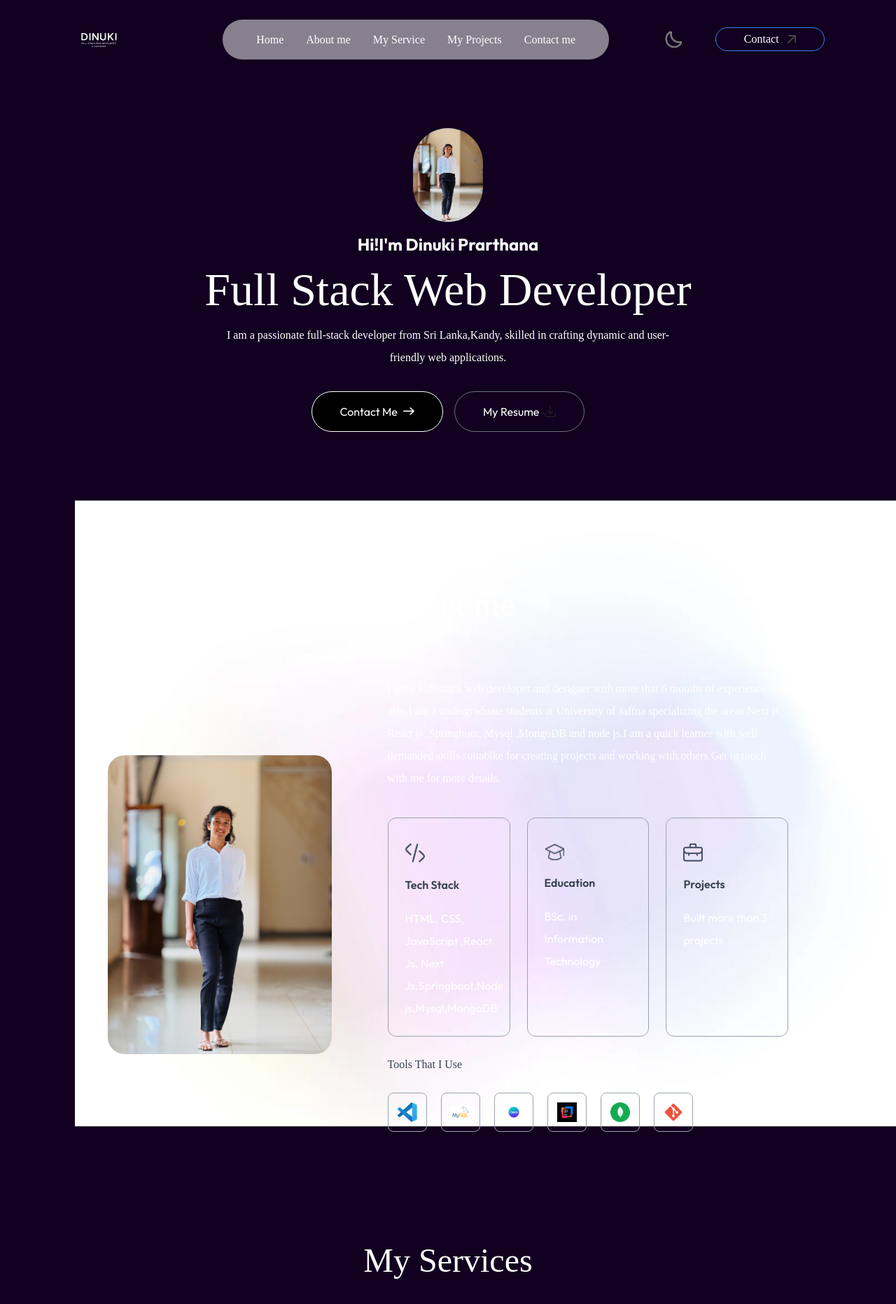
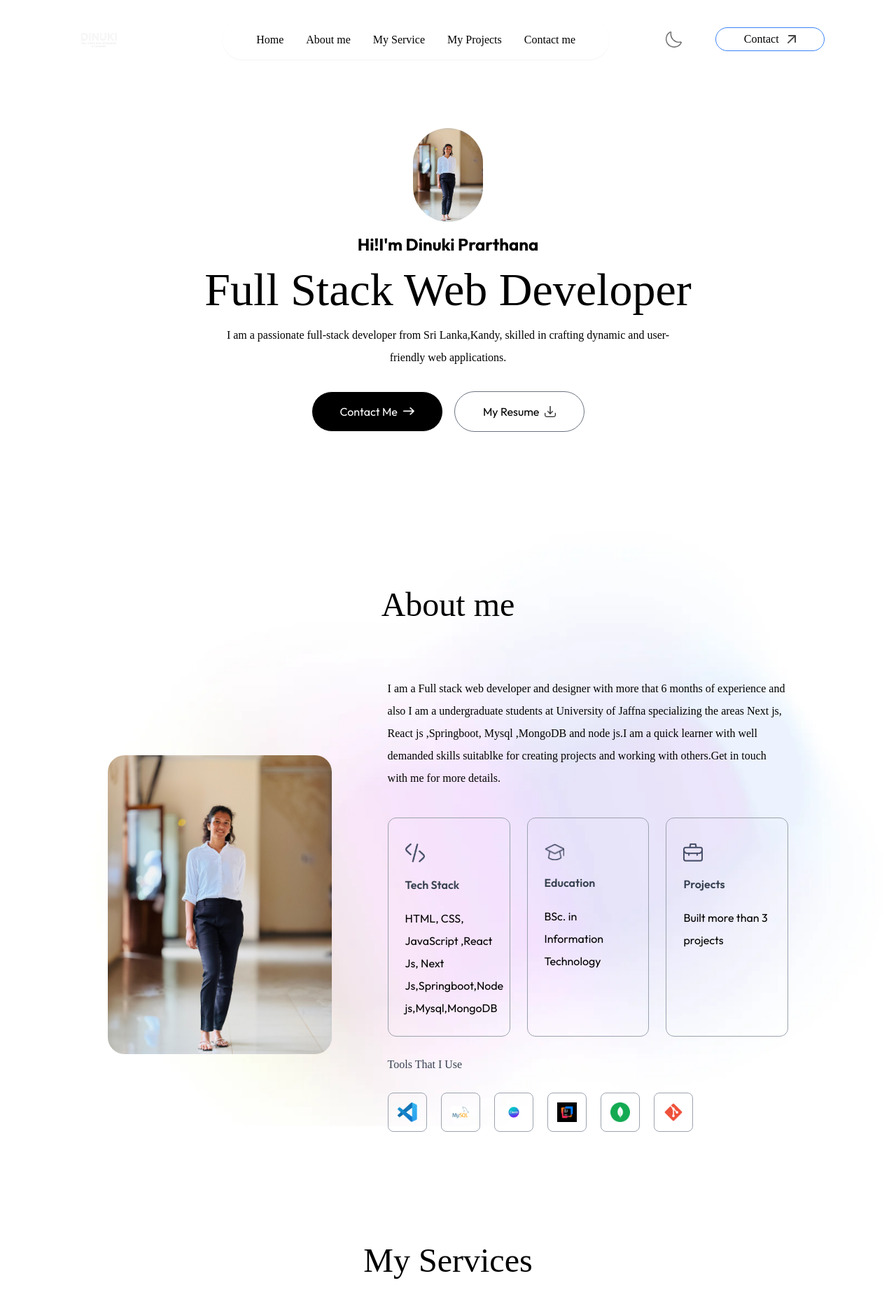
Before and after one commit to Dinuki85/portfolio, a Next.js app: page / in a window 1280 px wide. Shown: the top 1863 px of the page at 70% size. Built offline with nearby package versions, Linux system fonts and the light colour scheme.

Commit message:
Updating the dark theme of the page

```diff
--- a/app/components/Navbar.jsx
+++ b/app/components/Navbar.jsx
@@ -2,7 +2,7 @@ import { assets } from '@/assets/assets'
 import Image from 'next/image'
 import React, { useEffect, useRef, useState } from 'react'
 
-const Navbar = () => {
+const Navbar = ({isDarkMode, setIsDarkMode}) => {
 
   const [isScroll,setIsScroll] = useState(false)
   const sideMenuRef = useRef();
@@ -45,7 +45,7 @@ const Navbar = () => {
             <li><a className="font-Ovo" href="#contact">Contact me</a></li>
         </ul>
         <div className='flex items-center gap-8'>
-          <button>
+          <button onClick={()=> setIsDarkMode(prev => !prev)}>
             <Image src={assets.moon_icon}  width={20} height={20} alt = '' className='w-6'/>
           </button>
             <a href='#contact'  className='items-center hidden gap-3 px-10 ml-4 border border-blue-500 rounded-full font-Ovo lg:flex'>Contact <Image src={assets.arrow_icon} alt =" " className='w-3'/></a>
--- a/app/page.js
+++ b/app/page.js
@@ -12,7 +12,17 @@ import { useEffect, useState } from "react";
 
 export default function Home() {
 
-  const [isDarkMode, setIsDarkMode] = useState(true);
+  const [isDarkMode, setIsDarkMode] = useState(false);
+
+  useEffect(()=>{
+      if(localStorage.theme === 'dark' || (!('theme' in localStorage) && window.matchMedia('(prefers-color-scheme:dark)').matches )){
+        setIsDarkMode(true)
+
+      }else{
+
+        setIsDarkMode(false)
+      }
+  },[])
 
   useEffect(()=>{
     if(isDarkMode){
@@ -27,13 +37,13 @@ export default function Home() {
 
   return (
     <>
-      <Navbar />
-      <Header />
-      <About />
-      <Services />
-      <Work />
-      <Contact />
-      <Footer/>
+      <Navbar isDarkMode={isDarkMode}  setIsDarkMode={setIsDarkMode}/>
+      <Header isDarkMode={isDarkMode} />
+      <About  isDarkMode={isDarkMode}/>
+      <Services isDarkMode={isDarkMode}/>
+      <Work isDarkMode={isDarkMode}/>
+      <Contact  isDarkMode={isDarkMode}/>
+      <Footer isDarkMode={isDarkMode}/>
     </>
   );
 }
```
